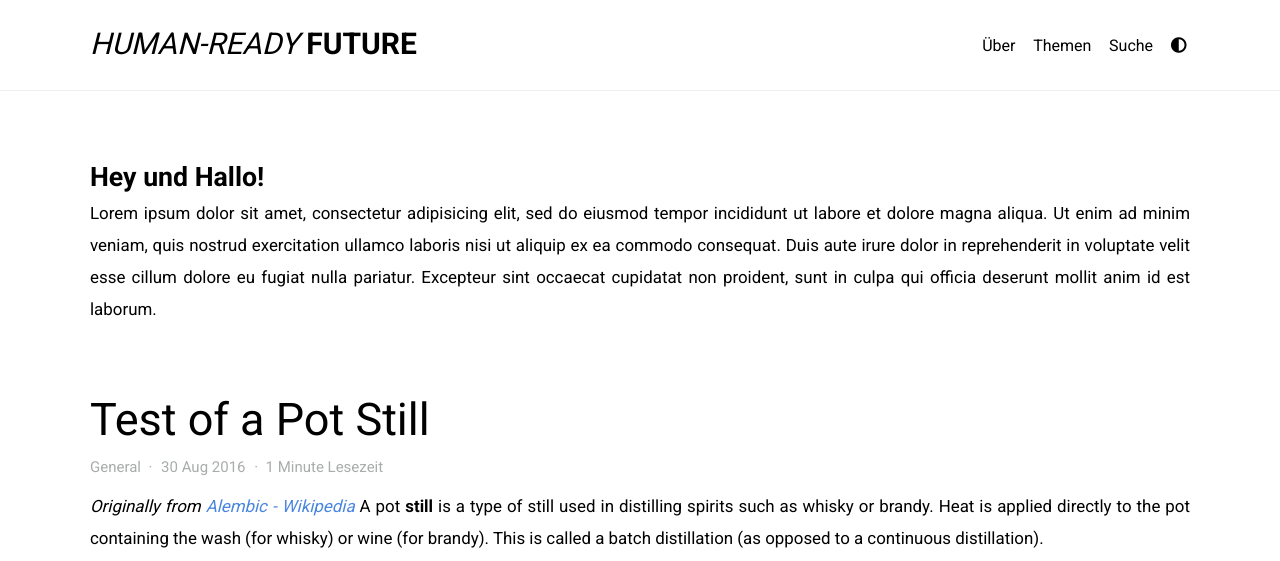
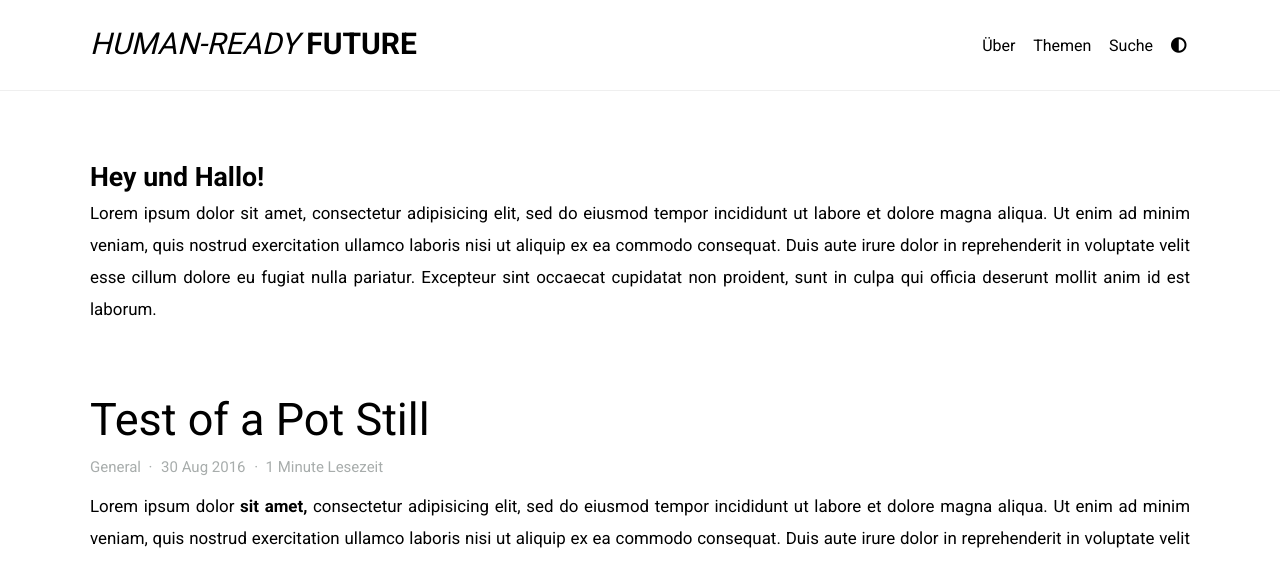
Before and after one commit to 110101/blog_humanreadyfuture, a Jekyll site: the page built from index.html, in a window 1280 px wide, cut to the strip 0-561 px from the top of the page. Built offline with Jekyll 4.4.1, drawn with Linux system fonts in a browser that asks for light colours; nearby versions of some CDN libraries; the list of posts is cut into pages by our own code; some of the changed text lies outside the part shown.

Commit message:
cookieconsent layout bug fixes

````diff
--- a/_includes/nav-header.html
+++ b/_includes/nav-header.html
@@ -32,7 +32,7 @@
 
   // Hide nav and apply toggle
   const collapseNav = () => {
-    if (document.body.clientWidth < 460) {
+    if (document.body.clientWidth < 540) {
       navList.style.setProperty('--listHeight', `-${navList.offsetHeight}px`)
     } else {
       navList.removeAttribute('style')
--- a/_includes/site-cookiepolicy.html
+++ b/_includes/site-cookiepolicy.html
@@ -2,7 +2,7 @@
   <div class="cookiecontent">
     <div class="cookietext">
       <span>Mit der Zustimmung zur Cookie Richtline, erklärst Du dich bereit... Dies und das und jenes diese Seite verwendet Google analytics.</span>
-      <a href="">mehr Informationen</a>
+      <a href="/cookiepolicy/">mehr Informationen</a>
     </div>
     <div class="cookiebuttons">
       <div class="btnlink">
--- a/_posts/2016-08-30-example-post-four.md
+++ b/_posts/2016-08-30-example-post-four.md
@@ -6,7 +6,8 @@
 image: "https://picsum.photos/2560/600?image=733"
 ---
 
-_Originally from [Alembic - Wikipedia](https://en.wikipedia.org/wiki/Alembic)_ A pot **still** is a type of still used in distilling spirits such as whisky or brandy. Heat is applied directly to the pot containing the wash (for whisky) or wine (for brandy). This is called a batch distillation (as opposed to a continuous distillation).
+Lorem ipsum dolor **sit amet,** consectetur adipisicing elit, sed do eiusmod tempor incididunt ut labore et dolore magna aliqua. Ut enim ad minim veniam, quis nostrud exercitation ullamco laboris nisi ut aliquip ex ea commodo consequat. Duis aute irure dolor in reprehenderit in voluptate velit esse cillum dolore eu fugiat nulla pariatur. Excepteur sint occaecat cupidatat non proident, sunt in culpa qui officia deserunt mollit anim id est laborum.
+_Source [Wikipedia](https://de.wikipedia.org/wiki/Lorem_ipsum)_
 
 {% include figure.html image="https://picsum.photos/2560/600?image=733" %}
 
@@ -14,7 +15,7 @@
 def function(test):
   d = a
 ```
-At standard atmospheric pressure, alcohol boils at 78 °C (172 °F), while water boils at 100 °C (212 °F). During distillation, the vapour contains more alcohol than the liquid. When the vapours are condensed, the resulting liquid contains a higher concentration of alcohol. In the pot still, the alcohol and water vapour combine with esters and flow from the still through the condensing coil. There they condense into the first distillation liquid, the so-called "low wines". The low wines have a strength of about 25–35% alcohol by volume, and flow into a second still. It is then distilled a second time to produce the colourless > spirit, collected at about 70% alcohol by volume. Colour is added through maturation in an oak aging barrel, and develops over time.
+Lorem ipsum dolor sit amet, consectetur adipisicing elit, sed do eiusmod tempor incididunt ut labore et dolore magna aliqua. Ut enim ad minim veniam, quis nostrud exercitation ullamco laboris nisi ut aliquip ex ea commodo consequat. Duis aute irure dolor in reprehenderit in voluptate velit esse cillum dolore eu fugiat nulla pariatur. Excepteur sint occaecat cupidatat non proident, sunt in culpa qui officia deserunt mollit anim id est laborum.Lorem ipsum dolor sit amet, consectetur adipisicing elit, sed do eiusmod tempor incididunt ut labore et dolore magna aliqua. Ut enim ad minim veniam, quis nostrud exercitation ullamco laboris nisi ut aliquip ex ea commodo consequat. Duis aute irure dolor in reprehenderit in voluptate velit esse cillum dolore eu fugiat nulla pariatur. Excepteur sint occaecat cupidatat non proident, sunt in culpa qui officia deserunt mollit anim id est laborum.
 > Goethe sdfhadsf dfnaldsfn
 adfnlakdsf öadfj af.
 Quote break.
--- a/_sass/_settings.scss
+++ b/_sass/_settings.scss
@@ -7,7 +7,7 @@
 // Change names if you prefer, it wont break the mixin as long as they are strings not just numbers.
 $breakpoints: (
   break-0: 0,     // 0px       Mobile first
-  break-1: 450,   // smartphones
+  break-1: 540,   // smartphones
   break-2: 640,   // 640px   ~ Small tablet up
   break-3: 800,   // 800px   ~ Large tablet up
   break-4: 1024,  // 1024px  ~ Desktop up
@@ -68,11 +68,11 @@
 // Text colours
 $logoColour: #000000;
 $headingColour: #000000 !default;
-$headingHover: #999999;
-$linkColour: #4a86e0 !default; //00C7AC .--- 088AD8
-$hoverColour: #4a86e0 !default; // 033E61 67796F
-$underlineColour: #4a86e0;
-$focusColour: #4a86e0 !default;
+$headingHover: #00C7AC;
+$linkColour: #00C7AC !default; //00C7AC --- 088AD8
+$hoverColour: #00C7AC !default; // 67796F
+$underlineColour: #00C7AC;
+$focusColour: #00C7AC !default;
 $focusColour2: #FF3D00 !default;
 $focusColour3: #FFBB00 !default;
 $captionColour: #a8adac !default;
--- a/_sass/_theme.scss
+++ b/_sass/_theme.scss
@@ -617,14 +617,17 @@
   @include baseline($fontsize: zeta, $font: $bodytype, $lineheight: 2, $below: 2, $breakpoint: all);
 }
 
-code {
-  padding: .12rem .2rem;
-  color: $headingColour;
-}
+// code {
+//   padding: .12rem .2rem;
+//   color: $headingColour;
+//   @include fontsize($fontsize: zeta, $breakpoint: all);
+// }
 
-pre code {
-  padding: 0;
-}
+// pre code {
+//   padding: 0;
+//   @include fontsize($fontsize: zeta
+//   , $breakpoint: all);
+// }
 
 .required {
   color: red;
@@ -712,6 +715,7 @@
   pre {
     white-space: pre;
     overflow-x: scroll;
+    @include fontsize($fontsize: zeta, $breakpoint: all);
   }
 
   //share navbar
--- a/_sass/sassline-base/_typography.scss
+++ b/_sass/sassline-base/_typography.scss
@@ -334,6 +334,7 @@
   code {
     font-size: 1rem;
     line-height: 1rem;
+    @include fontsize($fontsize: eta, $breakpoint: all);
   }
 
   // Letter space those capitals people, Jan Tschichold would be proud.
````
